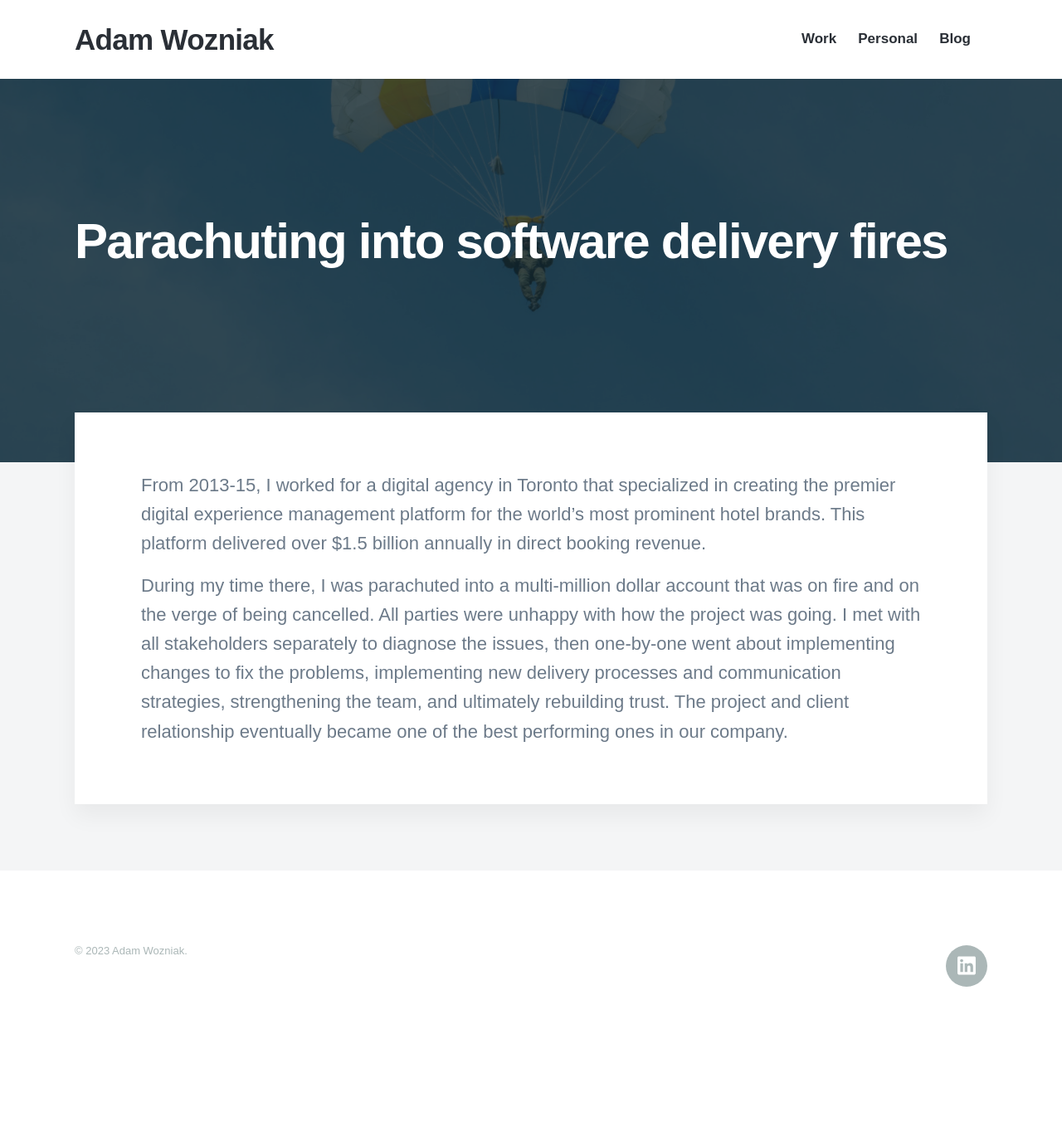
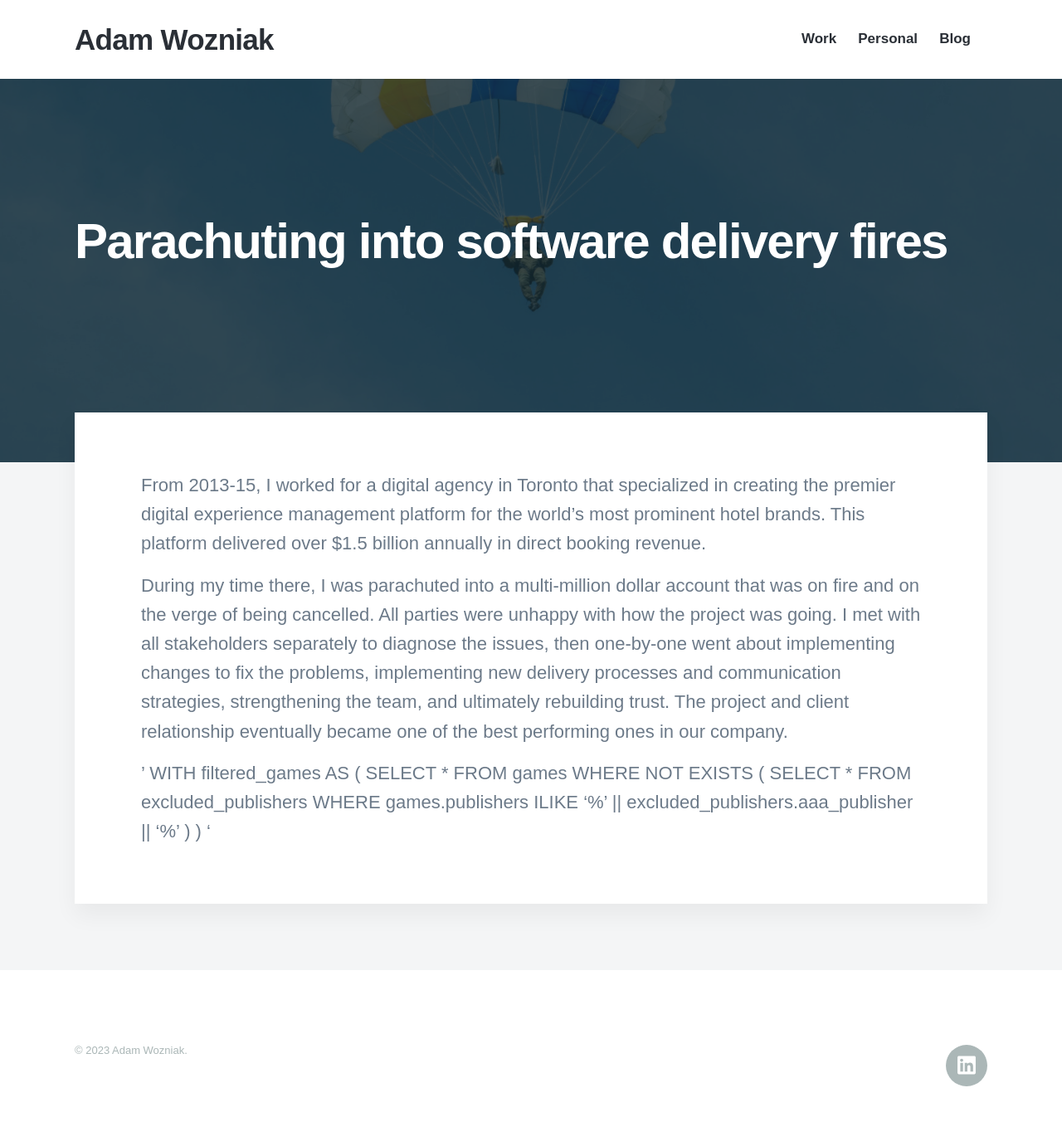
Before and after one commit to adam-wozniak/website, a Jekyll site: the page built from _projects/2021-08-04-software-delivery-fires.md, in a window 1280 px wide. Shown: the whole page at 83% size. Built offline with Jekyll 4.4.1, drawn with Linux system fonts in a browser that asks for light colours; nearby versions of some CDN libraries; some web fonts are replaced; before the commit the page ends 1232 px from its top, so only the background shows below that.

Commit message:
Update 2021-08-04-software-delivery-fires.md

```diff
--- a/_projects/2021-08-04-software-delivery-fires.md
+++ b/_projects/2021-08-04-software-delivery-fires.md
@@ -8,3 +8,15 @@ featured_image: /images/pexels-ernesto-velazquez-7918029.jpg
 From 2013-15, I worked for a digital agency in Toronto that specialized in creating the premier digital experience management platform for the world’s most prominent hotel brands. This platform delivered over $1.5 billion annually in direct booking revenue.
 
 During my time there, I was parachuted into a multi-million dollar account that was on fire and on the verge of being cancelled. All parties were unhappy with how the project was going. I met with all stakeholders separately to diagnose the issues, then one-by-one went about implementing changes to fix the problems, implementing new delivery processes and communication strategies, strengthening the team, and ultimately rebuilding trust. The project and client relationship eventually became one of the best performing ones in our company.
+
+'
+WITH filtered_games AS (
+  SELECT *
+  FROM games
+  WHERE NOT EXISTS (
+    SELECT *
+    FROM excluded_publishers
+    WHERE games.publishers ILIKE ‘%’ || excluded_publishers.aaa_publisher || ‘%’
+  )
+)
+'
```
